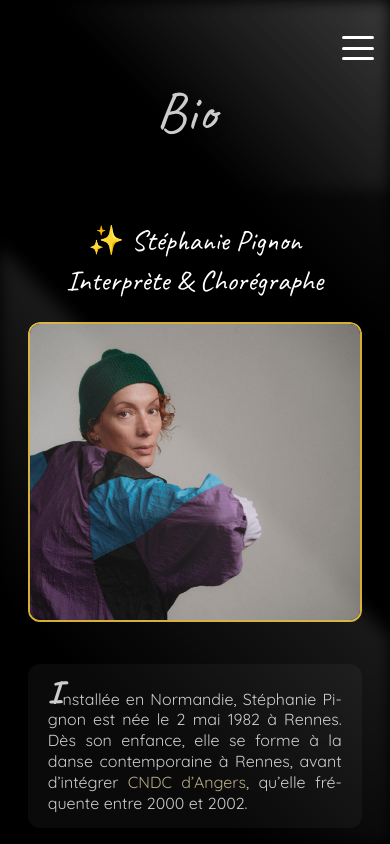
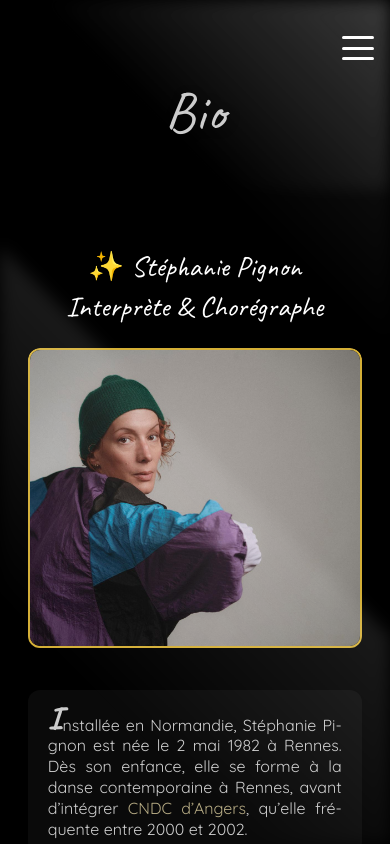
Before and after one commit to NelsonAxolotl/association-osaer, a React (Vite) app: page /bio in a window 390 px wide. Built offline with nearby package versions, Linux system fonts and the light colour scheme.

Commit message:
h1 bounce

```diff
--- a/src/Pages/Bio.css
+++ b/src/Pages/Bio.css
@@ -858,8 +858,10 @@ h2 {
   }
 
   .bio-title {
-    transform: none;
-    left: 40%; /* centre horizontalement */
+    text-align: center;
+    position: sticky;
+    top: 10%;
+    left: 0;
   }
 
   .bio::after {
@@ -999,4 +1001,8 @@ h2 {
   .olivia {
     margin-top: 90px;
   }
+
+  .bio-rectangle {
+    margin-top: 20px;
+  }
 }
```
